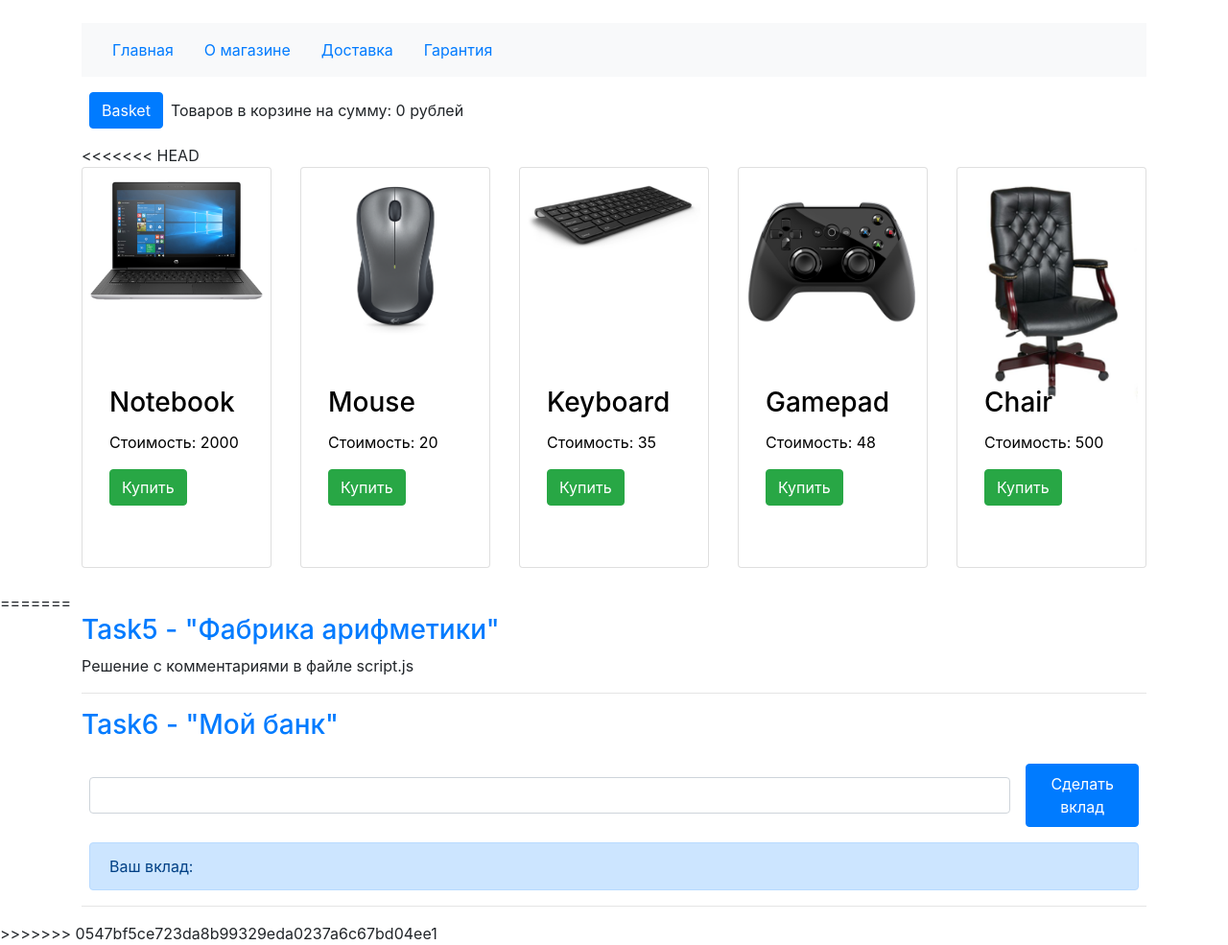
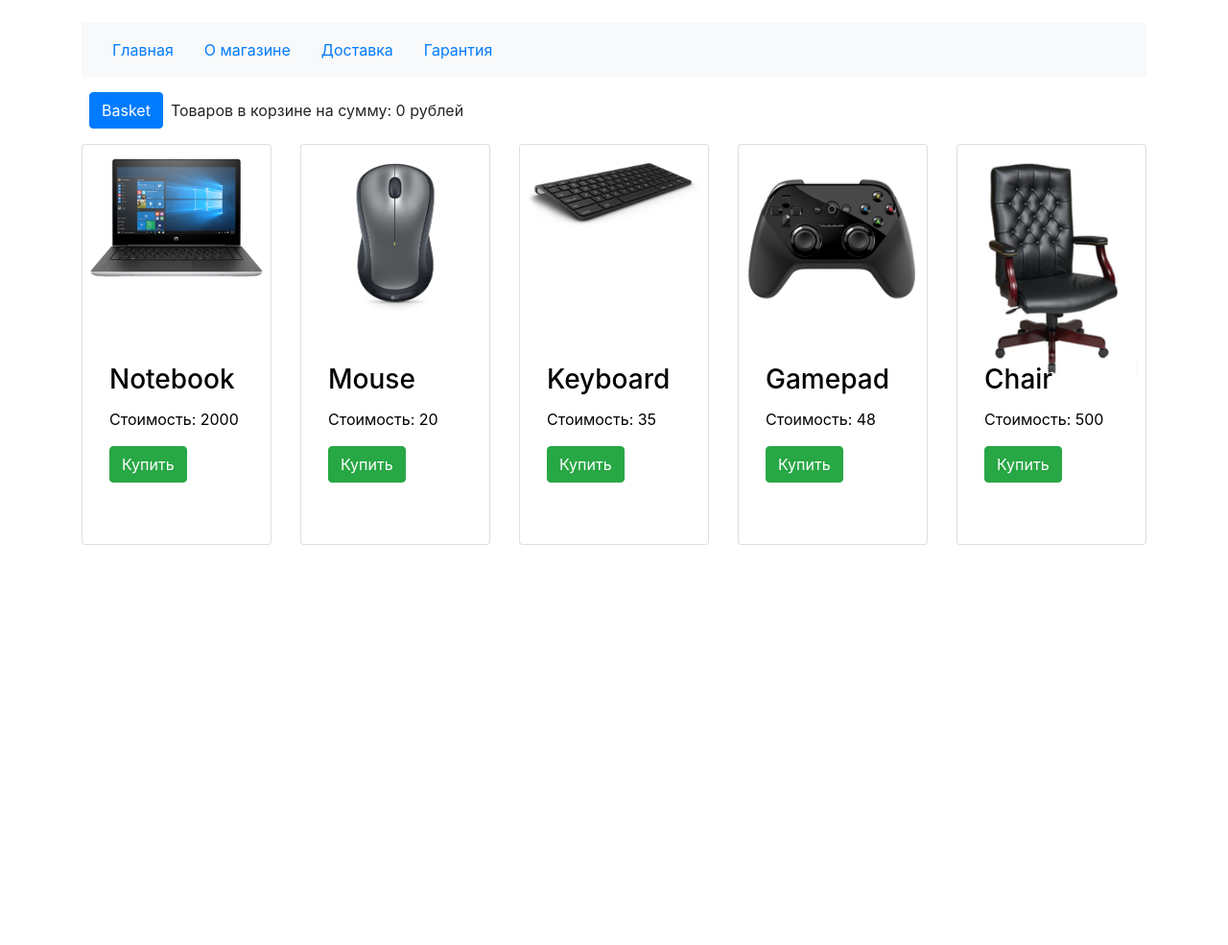
Before and after one commit to testpass1982/jscoursehomeworks, a website: page index.html in a window 1280 px wide. Shown: the whole page at 96% size. After the commit the page ends 800 px from the top, so only its background shows below. Drawn offline with nearby package versions, Linux system fonts and the light colour scheme.

Commit message:
confilct merging

```diff
--- a/index.html
+++ b/index.html
@@ -19,7 +19,6 @@
             <button class="btn btn-primary btn-cart my-3 mx-2" type="button">Basket</button>
             <div>Товаров в корзине на сумму: <span id="basketTotal">0</span> рублей</div>
         </div>
-<<<<<<< HEAD
         </header>
         <main>
             <div class="products card-deck"></div>
@@ -33,41 +32,6 @@
     <script src="https://stackpath.bootstrapcdn.com/bootstrap/4.2.1/js/bootstrap.min.js" integrity="sha384-B0UglyR+jN6CkvvICOB2joaf5I4l3gm9GU6Hc1og6Ls7i6U/mkkaduKaBhlAXv9k"
         crossorigin="anonymous"></script>
     <script src="main.js"></script>
-=======
-        <div class="container">
-            <h3 class="text-primary">
-                Task5 - "Фабрика арифметики"
-            </h3>
-            <p>
-                Решение с комментариями в файле script.js
-            </p>
-            <hr>
-        </div>
-        <div class="container">
-            <h3 class="text-primary">
-                Task6 - "Мой банк"
-            </h3>
-            <p>
-                <form class="form-group">
-                    <div class="d-flex flex-row align-items-center">
-                        <input class="m-2 p-2 form-control my_bank_input" id="moneyInput">
-                        <div class ="m-2 p-2 btn btn-primary" id="myBank">Сделать вклад</div>
-                    </div>
-                    <div class="m-2 alert alert-primary my_bank_result" id="myOutput">Ваш вклад:</div>
-                </form>
-            </p>
-            <hr>
-        </div>
-
-
-        <script src="https://code.jquery.com/jquery-3.3.1.slim.min.js" integrity="sha384-q8i/X+965DzO0rT7abK41JStQIAqVgRVzpbzo5smXKp4YfRvH+8abtTE1Pi6jizo"
-            crossorigin="anonymous"></script>
-        <script src="https://cdnjs.cloudflare.com/ajax/libs/popper.js/1.14.6/umd/popper.min.js" integrity="sha384-wHAiFfRlMFy6i5SRaxvfOCifBUQy1xHdJ/yoi7FRNXMRBu5WHdZYu1hA6ZOblgut"
-            crossorigin="anonymous"></script>
-        <script src="https://stackpath.bootstrapcdn.com/bootstrap/4.2.1/js/bootstrap.min.js" integrity="sha384-B0UglyR+jN6CkvvICOB2joaf5I4l3gm9GU6Hc1og6Ls7i6U/mkkaduKaBhlAXv9k"
-            crossorigin="anonymous"></script>
-        <script src="script.js"></script>
->>>>>>> 0547bf5ce723da8b99329eda0237a6c67bd04ee1
 </body>
 
 </html>
```
